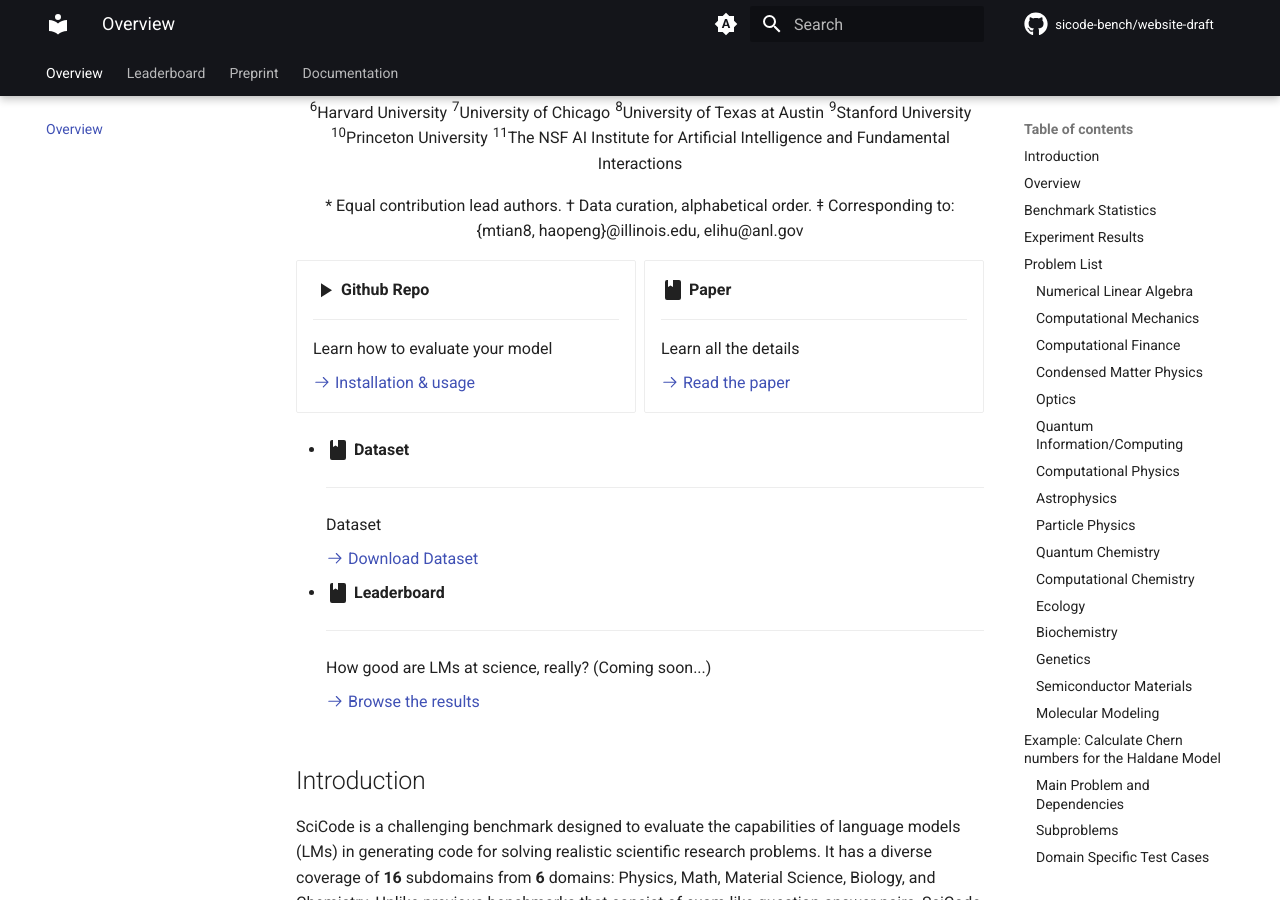
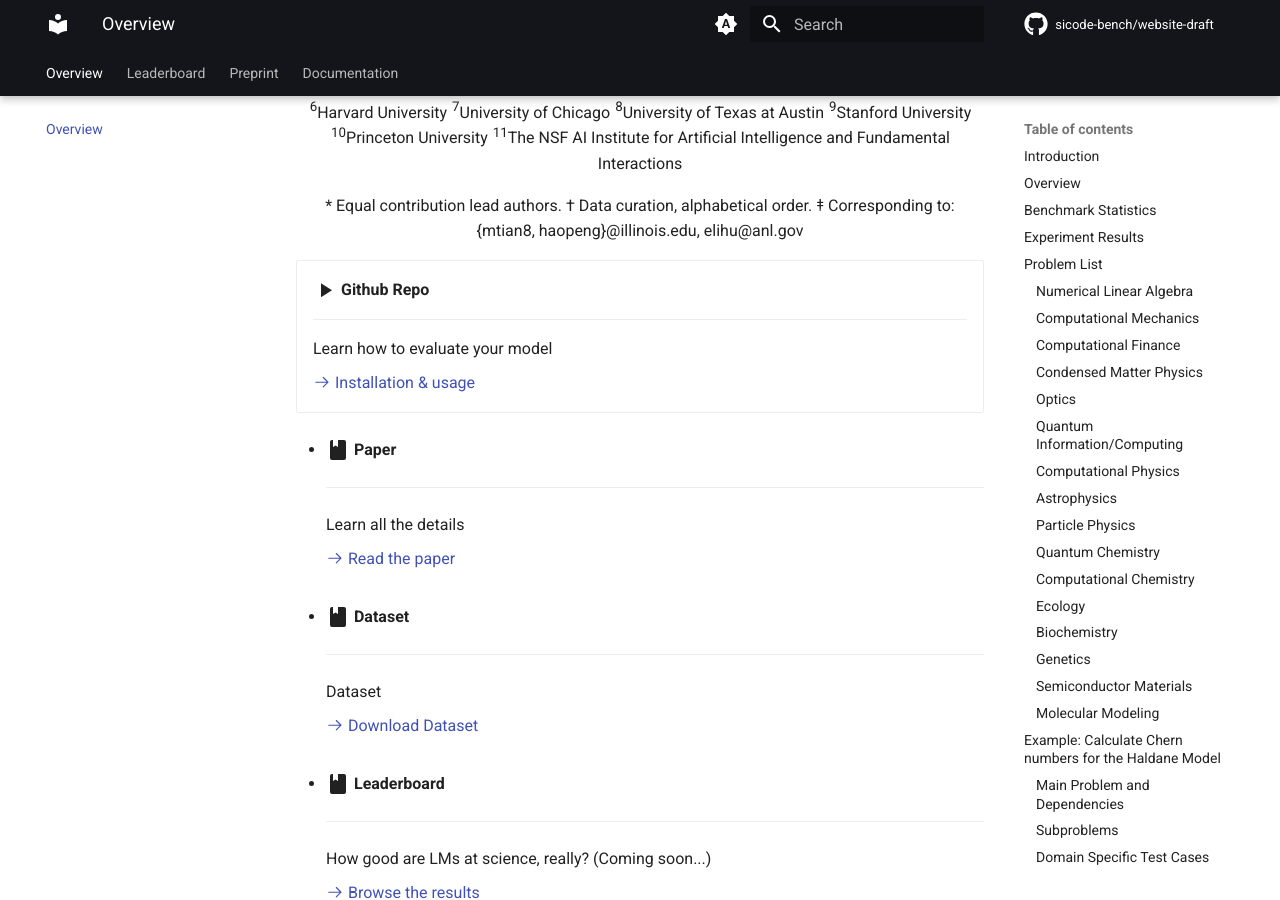
Before and after one commit to scicode-bench/scicode-bench.github.io, an MkDocs documentation site: the page built from docs/index.md, in a window 1280 px wide and 900 px high, scrolled down 411 px. Built offline with MkDocs 1.6.1 and Material for MkDocs 9.7.7, drawn with Linux system fonts in a browser that asks for light colours; comment, search, counter and statistics services are not loaded.

Commit message:
Update index.md

```diff
--- a/docs/index.md
+++ b/docs/index.md
@@ -26,9 +26,6 @@
 <div class="grid cards" markdown>
 
 
-<div class="grid cards" markdown>
-
-
 -   :material-play:{ .lg .middle } __Github Repo__
 
     ---
@@ -46,6 +43,7 @@
     Learn all the details
 
     [:octicons-arrow-right-24: Read the paper](https://arxiv.com)
+
 </div>
 
 -   :material-book:{ .lg .middle } __Dataset__
@@ -55,6 +53,8 @@
     Dataset
 
     [:octicons-arrow-right-24: Download Dataset](leaderboard.md)
+
+</div>
 
 -   :material-book:{ .lg .middle } __Leaderboard__
 
```
